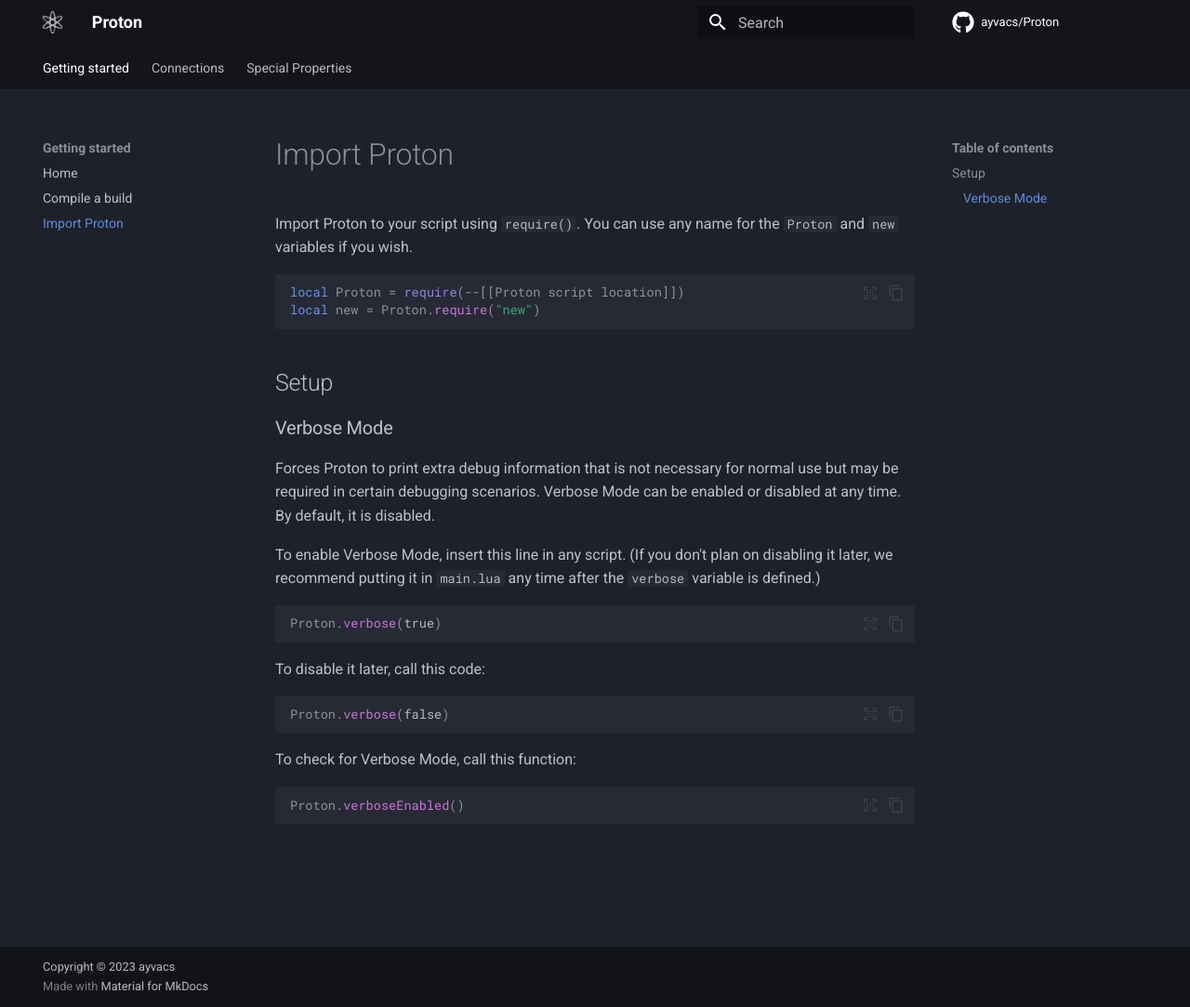
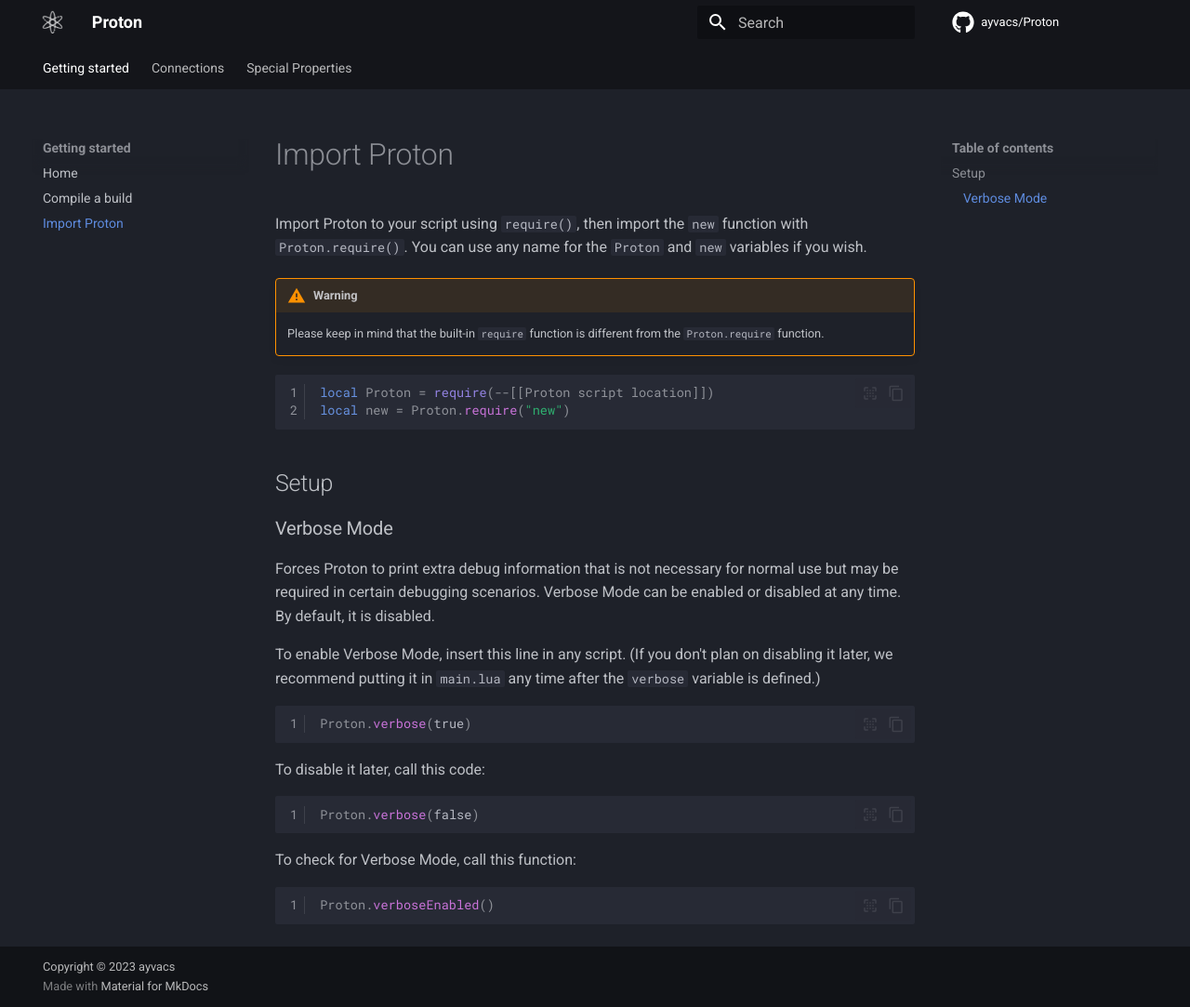
Before and after one commit to ayvacs/Proton, an MkDocs documentation site: the page built from docs/tutorial/import.md, in a window 1280 px wide and 1083 px high. Shown: the whole window at 93% size. Built offline with MkDocs 1.6.1 and Material for MkDocs 9.7.7, drawn with Linux system fonts in a browser that asks for light colours; comment, search, counter and statistics services are not loaded.

Commit message:
line nums

````diff
--- a/docs/tutorial/import.md
+++ b/docs/tutorial/import.md
@@ -1,8 +1,11 @@
 # Import Proton
 
-Import Proton to your script using `require()`. You can use any name for the `Proton` and `new` variables if you wish.
+Import Proton to your script using `require()`, then import the `new` function with `Proton.require()`. You can use any name for the `Proton` and `new` variables if you wish.
 
-```lua
+!!! warning
+    Please keep in mind that the built-in `require` function is different from the `Proton.require` function.
+
+``` lua linenums="1"
 local Proton = require(--[[Proton script location]])
 local new = Proton.require("new")
 ```
@@ -15,16 +18,16 @@
 
 To enable Verbose Mode, insert this line in any script. (If you don't plan on disabling it later, we recommend putting it in `main.lua` any time after the `verbose` variable is defined.)
 
-```lua
+``` lua linenums="1"
 Proton.verbose(true)
 ```
 
 To disable it later, call this code:
-```lua
+``` lua linenums="1"
 Proton.verbose(false)
 ```
 
 To check for Verbose Mode, call this function:
-```lua
+``` lua linenums="1"
 Proton.verboseEnabled()
 ```
--- a/mkdocs.yml
+++ b/mkdocs.yml
@@ -38,3 +38,5 @@
     - pymdownx.inlinehilite
     - pymdownx.snippets
     - pymdownx.superfences
+    - admonition
+    - pymdownx.details
````
Also changed, not shown: docs/apply-connection.md (+3 -3 lines), docs/index.md (+4 -4 lines), docs/special-properties.md (+4 -4 lines).
